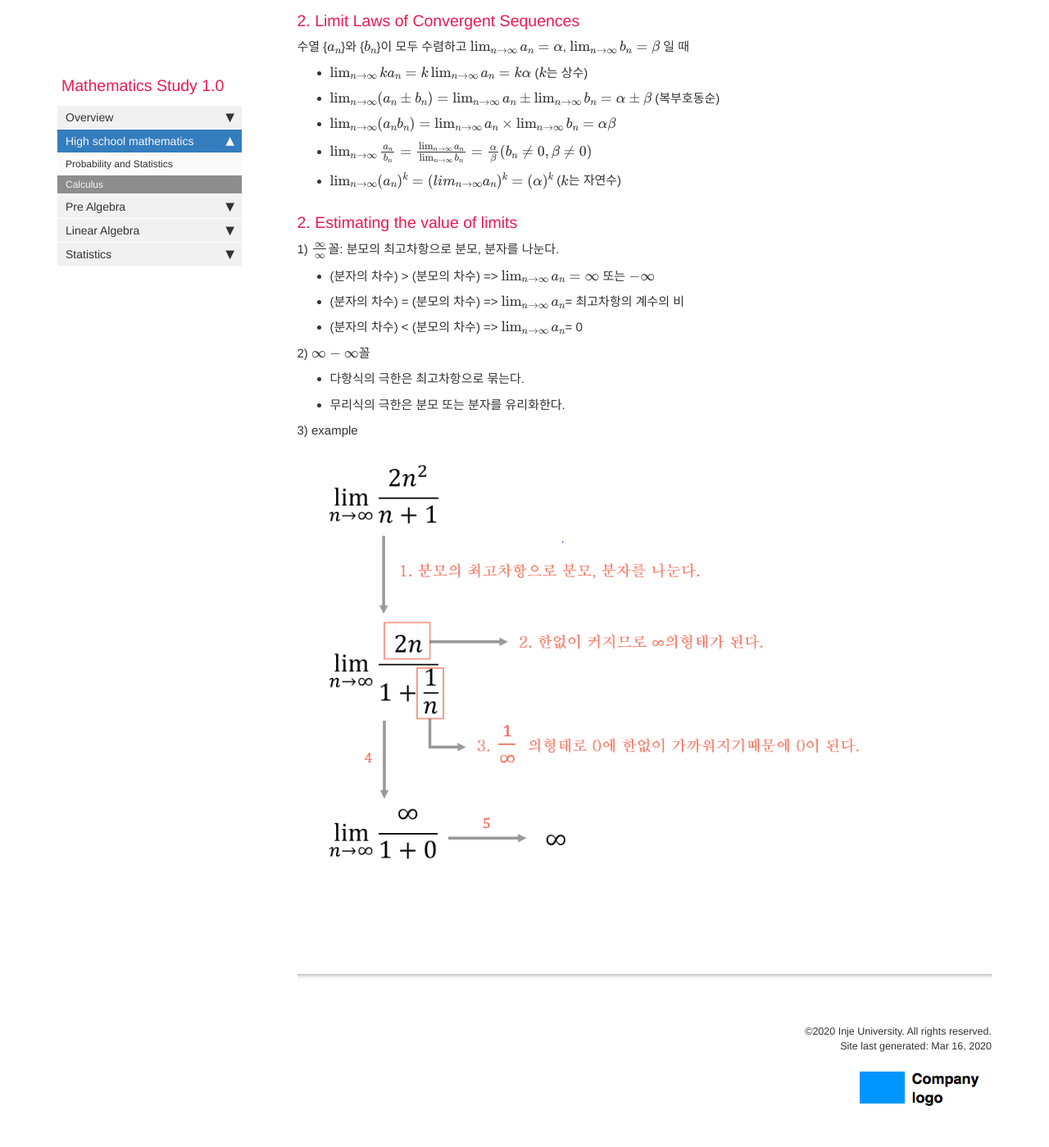
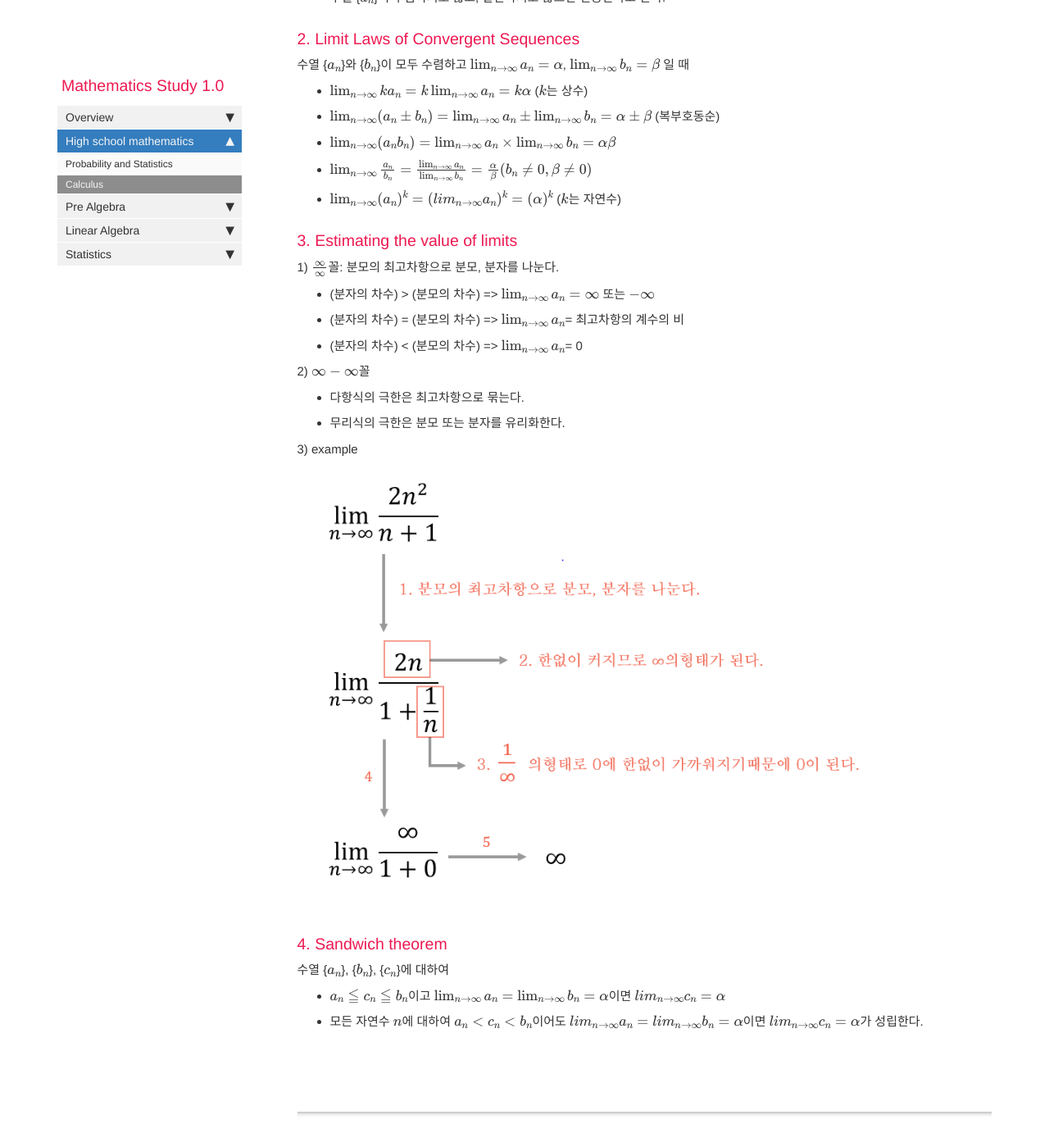
Before and after one commit to jongeunShin95/mathematics-study, a Jekyll site: the page built from pages/mydoc/mydoc_calculus.md, in a window 1280 px wide and 1400 px high, scrolled down 934 px. Shown: the whole window at 82% size. Built offline with Jekyll 4.4.1, drawn with Linux system fonts in a browser that asks for light colours; formulas are drawn with MathJax 3; comment, search, counter and statistics services are not loaded; some of the changed text lies outside the part shown.

Commit message:
add calculus sandwich theorem

```diff
--- a/pages/mydoc/mydoc_calculus.md
+++ b/pages/mydoc/mydoc_calculus.md
@@ -41,7 +41,7 @@ use_math: true
 * $\lim_{n \to \infty}(a_n)^k = (lim_{n \to \infty}a_n)^k = (\alpha)^k$ ($k$는 자연수)
 
 
-### 2. Estimating the value of limits
+### 3. Estimating the value of limits
 
 1) $\frac{\infty}{\infty}$꼴: 분모의 최고차항으로 분모, 분자를 나눈다. <br>
 * (분자의 차수) > (분모의 차수) => $\lim_{n \to \infty}a_n = \infty$ 또는 $-\infty$
@@ -55,3 +55,9 @@ use_math: true
 3) example
 
 {% include inline_image.html file="calculus/limit_of_sequence/Estimating the value of limits/example1.png" alt="example" %}
+
+### 4. Sandwich theorem
+
+수열 {$a_n$}, {$b_n$}, {$c_n$}에 대하여
+* $a_n \leqq c_n \leqq b_n$이고 $\lim_{n \to \infty}a_n = \lim_{n \to \infty}b_n = \alpha$이면 $lim_{n \to \infty}c_n = \alpha$
+* 모든 자연수 $n$에 대하여 $a_n < c_n < b_n$이어도 $lim_{n \to \infty}a_n = lim_{n \to \infty}b_n = \alpha$이면 $lim_{n \to \infty}c_n = \alpha$가 성립한다.
```
